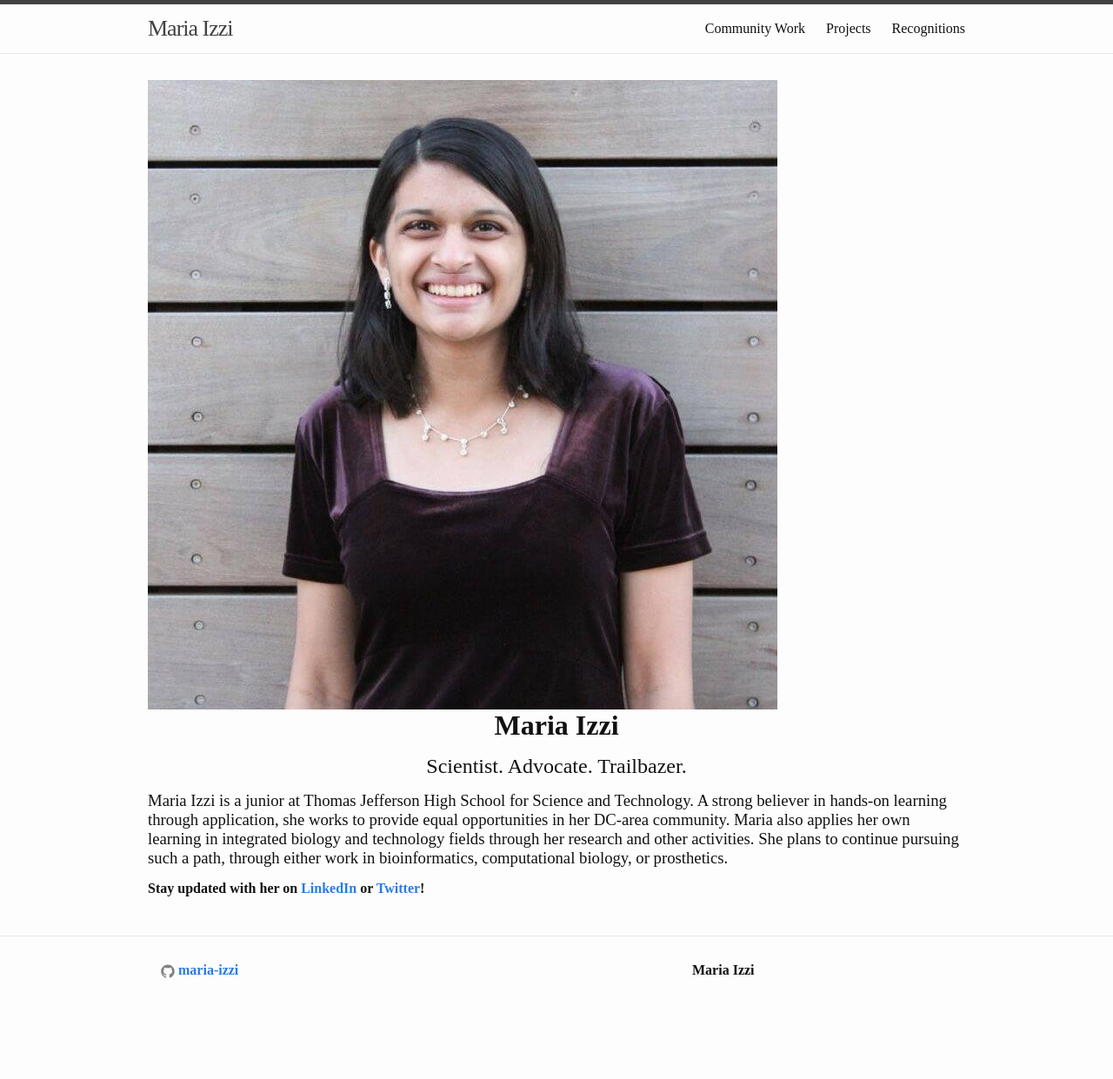
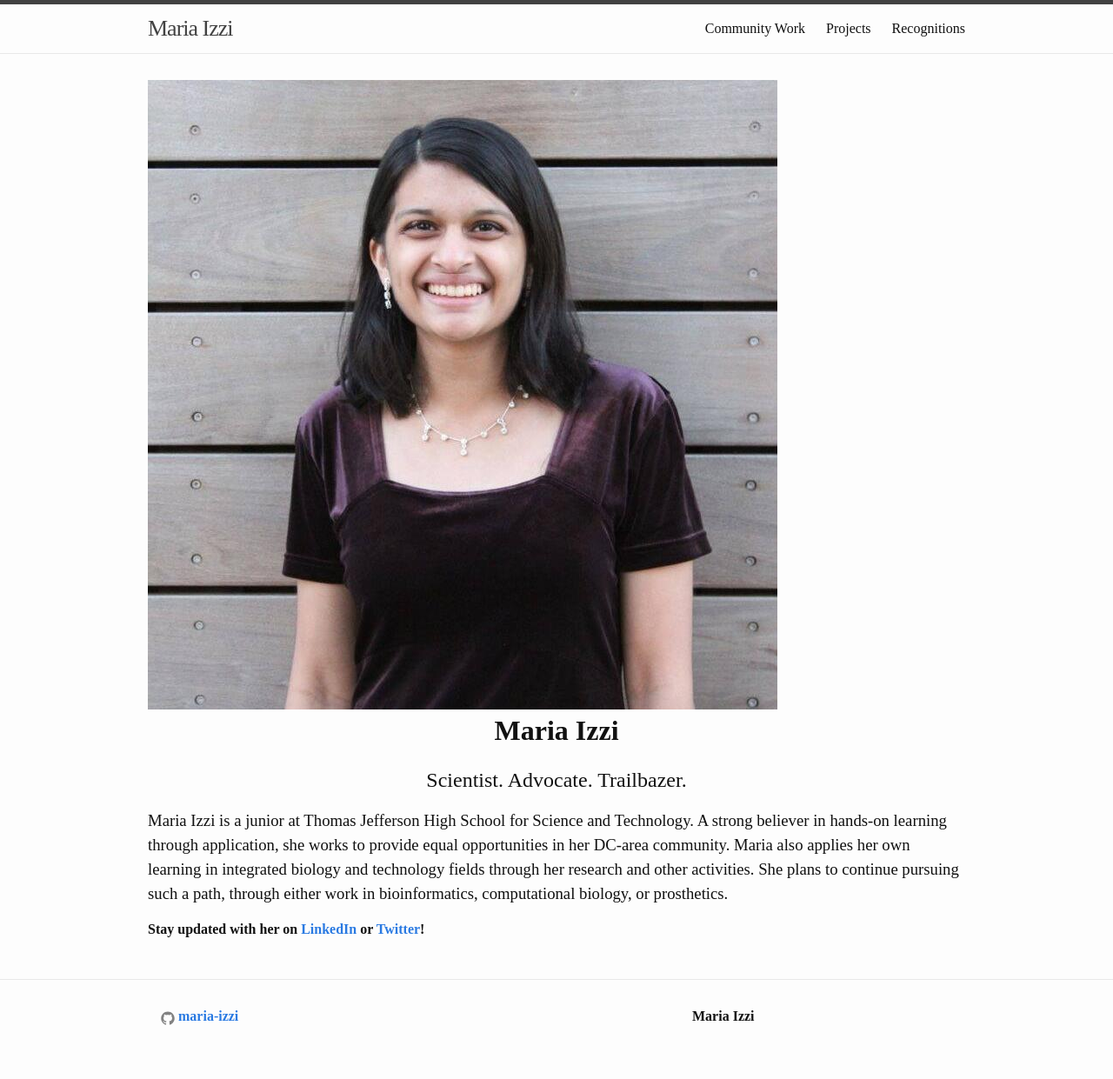
Before and after one commit to maria-izzi/maria-izzi.github.io, a Jekyll site: the page built from index.html, in a window 1280 px wide. Shown: the whole page at 87% size. Built offline with Jekyll 4.4.1, drawn with Linux system fonts in a browser that asks for light colours; before the commit the page ends 1185 px from its top, so only the background shows below that.

Commit message:
Update main.scss

```diff
--- a/css/main.scss
+++ b/css/main.scss
@@ -6,7 +6,7 @@
 
 
 // Our variables
-$base-font-family: Copperplate/Copperplate Gothic Light,sans-serif;
+$base-font-family: Copperplate;
 $base-font-size:   16px;
 $base-font-weight: 400;
 $small-font-size:  $base-font-size * 0.875;
```
